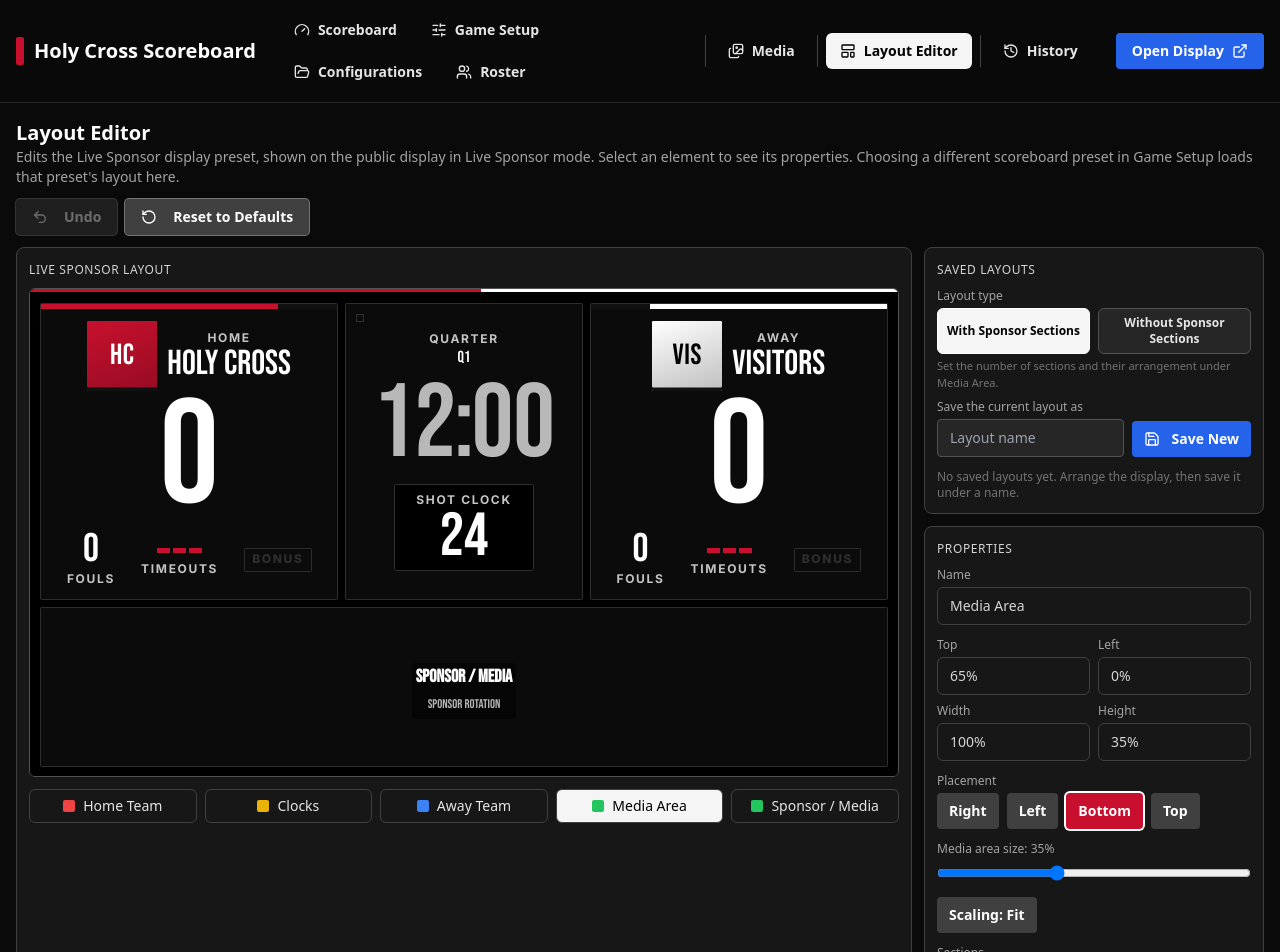
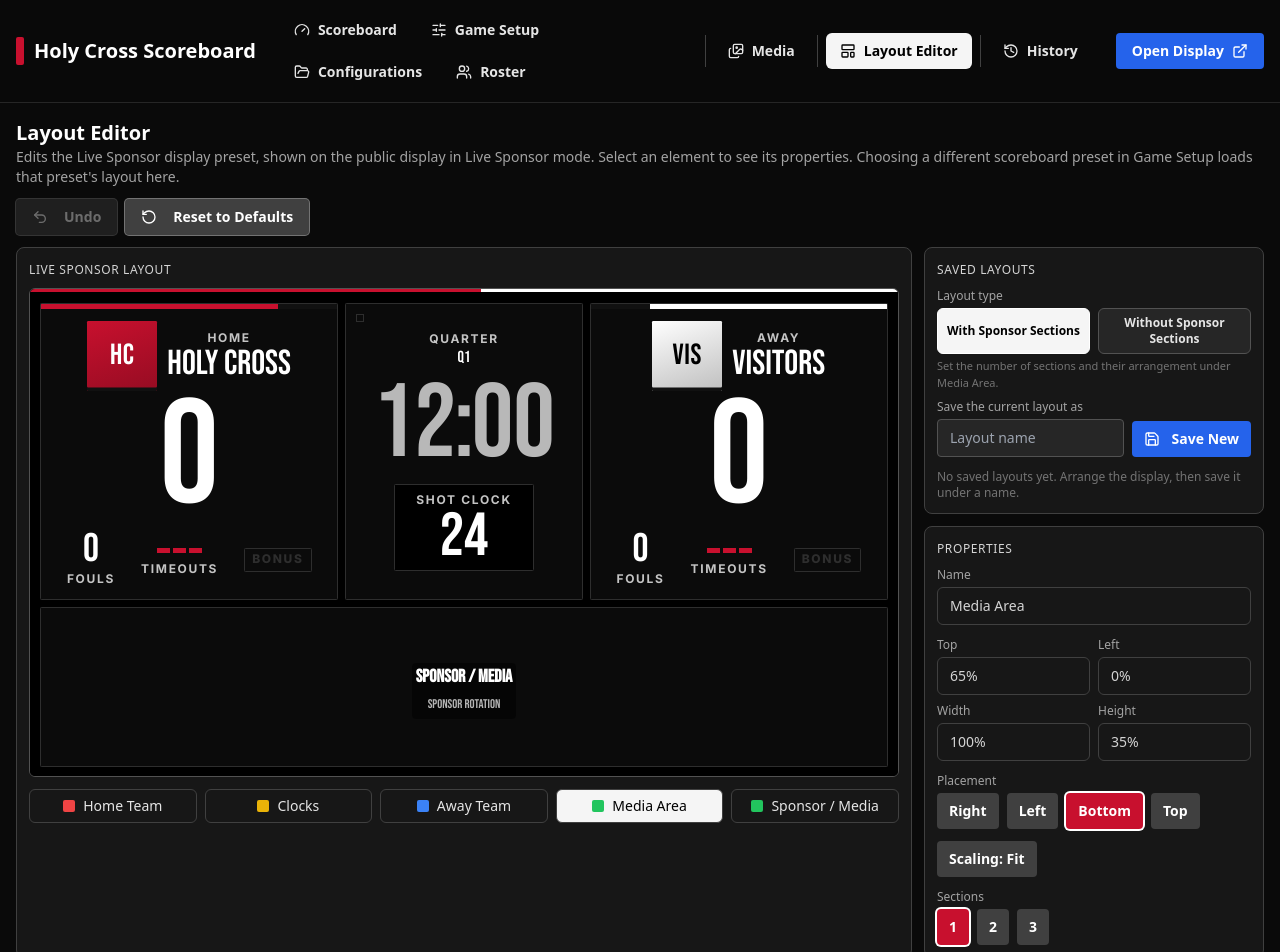
Before and after one commit to jamesabr11/Brightlink-Scoreboard-Application, a React (Vite) app: page /layout in a window 1280 px wide. Shown: the top 952 px of the page. Built offline with nearby package versions, Linux system fonts and the light colour scheme.

Commit message:
refactor(layout): remove media area size and section share sliders
Sizing is done by dragging and resizing on the canvas. The size and split
fields stay in the layout model so saved layouts still load.

```diff
--- a/src/components/basketball/LayoutEditorPage.tsx
+++ b/src/components/basketball/LayoutEditorPage.tsx
@@ -4,9 +4,9 @@ import { defaultGeometry, usePresentationStore } from '../../store/usePresentati
 import { askConfirm, notify } from '../../lib/feedback';
 import { useBasketballStore } from '../../store/useBasketballStore';
 import { useMediaStore } from '../../store/useMediaStore';
-import { areaRects, boxOf, isFree, layoutRects, MIN_BOX, overlaps, sectionShares, type ElementId } from '../../lib/layoutEditor';
+import { areaRects, boxOf, isFree, layoutRects, MIN_BOX, overlaps, type ElementId } from '../../lib/layoutEditor';
 import type { LayoutBox, SponsorElement, SponsorLayout } from '../../types/presentation';
-import { SPONSOR_ARRANGES, SPONSOR_MAX_SECTIONS, SPONSOR_PLACEMENTS, SPONSOR_SHARE_MAX, SPONSOR_SHARE_MIN, SPONSOR_SIZE_MAX, SPONSOR_SIZE_MIN } from '../../types/presentation';
+import { SPONSOR_ARRANGES, SPONSOR_MAX_SECTIONS, SPONSOR_PLACEMENTS } from '../../types/presentation';
 import { buttonBase, neutral } from './styles';
 import { LayoutPreview } from './LayoutPreview';
 import { MediaThumb } from './MediaParts';
@@ -19,24 +19,10 @@ const label = 'block text-xs text-neutral-400 mb-1';
 
 const useLayout = () => [usePresentationStore((s) => s.sponsorLayout), usePresentationStore((s) => s.setSponsorLayout)] as const;
 
-// Sizes and shares move the media sections, so their manual positions go; the scoreboard blocks keep theirs.
-const withoutSections = (rects: SponsorLayout['rects']) => Object.fromEntries(Object.entries(rects).filter(([id]) => !id.startsWith('section')));
-
-const ShareSlider: React.FC<{ index: number }> = ({ index }) => {
-  const [layout, set] = useLayout();
-  const share = sectionShares(layout)[index];
-  return (
-    <label className="block text-xs text-neutral-400">
-      {layout.sections === 1 ? 'Section' : `Media ${index + 1}`} share: {Math.round(share)}%
-      <input type="range" min={SPONSOR_SHARE_MIN} max={SPONSOR_SHARE_MAX} step={5} value={layout.split[index]} onChange={(e) => set({ split: layout.split.map((v, i) => (i === index ? Number(e.target.value) : v)), rects: withoutSections(layout.rects) })} className="mt-2 w-full" />
-    </label>
-  );
-};
-
-// Area-level settings: where the media area sits, how big it is, how it is divided.
+// Area-level settings: where the media area sits and how it is divided (size is set by resizing it on the canvas).
 const AreaControls: React.FC = () => {
   const [layout, set] = useLayout();
-  const { placement, size, fit, sections, arrange } = layout;
+  const { placement, fit, sections, arrange } = layout;
   // Placement, arrangement and section count re-lay out the whole display, so manual positions are reset (after asking).
   const rearrange = async (patch: Partial<SponsorLayout>) => {
     if (isFree(layout) && !(await askConfirm({ title: 'Rearrange the layout?', message: 'This re-lays out the whole display, so your manual element positions are reset. Media assignments are kept.', confirmLabel: 'Rearrange', danger: true }))) return;
@@ -45,23 +31,19 @@ const AreaControls: React.FC = () => {
   return (
     <div className="space-y-3" role="group" aria-label="Sponsor media area">
       <div><span className={label}>Placement</span><div className="flex flex-wrap gap-2">{SPONSOR_PLACEMENTS.map((p) => <button key={p} onClick={() => void rearrange({ placement: p })} aria-pressed={placement === p} className={pick(placement === p)}>{p}</button>)}</div></div>
-      <label className="block text-xs text-neutral-400">Media area size: {size}%
-        <input type="range" min={SPONSOR_SIZE_MIN} max={SPONSOR_SIZE_MAX} step={5} value={size} onChange={(e) => set({ size: Number(e.target.value), rects: withoutSections(layout.rects) })} className="mt-2 w-full" />
-      </label>
       {isFree(layout) && <button onClick={() => set({ rects: {} })} className={`${neutral} px-3 py-2 text-sm`} title="Go back to the automatic placement, size and sections layout">Reset element positions</button>}
       <button onClick={() => set({ fit: fit === 'contain' ? 'cover' : 'contain' })} className={`${neutral} px-3 py-2 text-sm`} title="Fit shows the whole image; Fill crops the edges to fill the area">Scaling: {fit === 'contain' ? 'Fit' : 'Fill'}</button>
       <div><span className={label}>Sections</span><div className="flex gap-2">{Array.from({ length: SPONSOR_MAX_SECTIONS }, (_, i) => i + 1).map((n) => <button key={n} onClick={() => void rearrange({ sections: n })} aria-pressed={sections === n} className={pick(sections === n)}>{n}</button>)}</div></div>
       {sections > 1 && (
         <>
           <div><span className={label}>Arrangement</span><div className="flex gap-2">{SPONSOR_ARRANGES.map((a) => <button key={a} onClick={() => void rearrange({ arrange: a })} aria-pressed={arrange === a} className={pick(arrange === a)}>{a}</button>)}</div></div>
-          {Array.from({ length: sections }, (_, i) => <ShareSlider key={i} index={i} />)}
         </>
       )}
     </div>
   );
 };
 
-// Section settings: its share of the area and the Media Library items it plays.
+// Section settings: the Media Library items it plays.
 const SectionControls: React.FC<{ index: number }> = ({ index }) => {
   const [layout, set] = useLayout();
   const library = useMediaStore((s) => s.items);
@@ -72,7 +54,6 @@ const SectionControls: React.FC<{ index: number }> = ({ index }) => {
   const available = library.filter((i) => !ids.includes(i.id));
   return (
     <div className="space-y-3">
-      {layout.sections > 1 && <ShareSlider index={index} />}
       <div>
         <span className={label}>Assigned media</span>
         {assigned.length === 0 ? (
```
